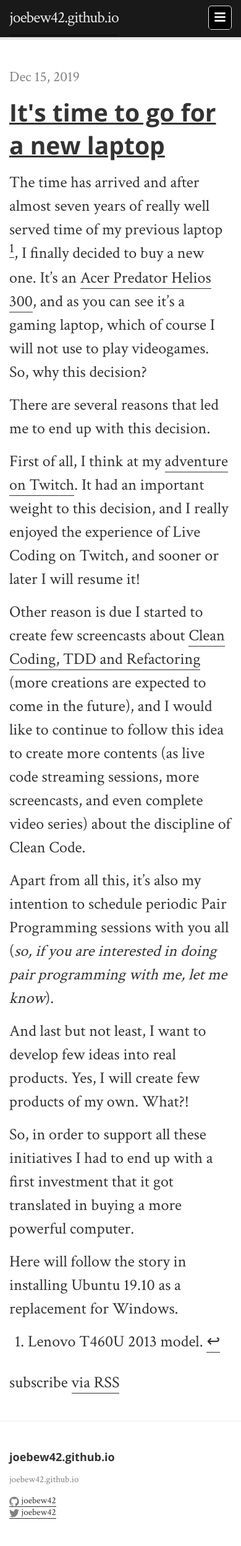
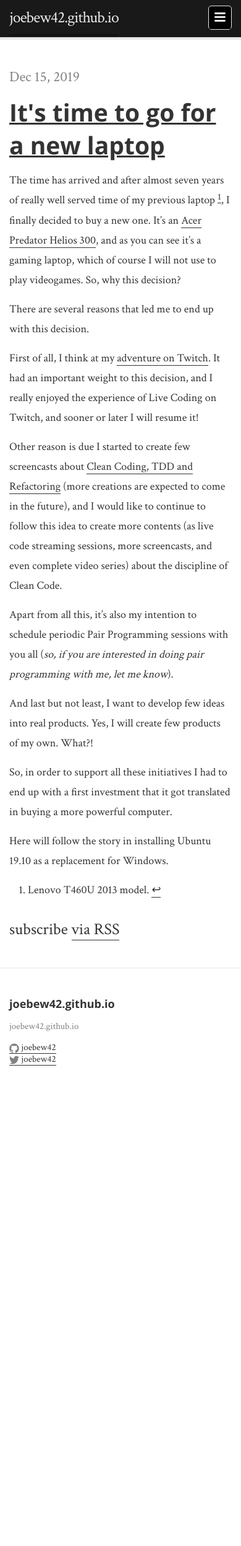
Before and after one commit to joebew42/joebew42.github.io, a Jekyll site: the page built from index.html, in a window 390 px wide. Shown: the whole page at 62% size. Built offline with Jekyll 4.4.1, drawn with Linux system fonts in a browser that asks for light colours; after the commit the page ends 1763 px from its top, so only the background shows below that.

Commit message:
make the font-size smaller for smartphone

```diff
--- a/_sass/_layout.scss
+++ b/_sass/_layout.scss
@@ -217,5 +217,8 @@
     margin-bottom: $spacing-unit;
     line-height: $base-line-height;
 
-    // TODO make the font-size smaller on-palm
+    @include media-query($on-palm) {
+        font: $base-font-weight $on-palm-font-size $base-font-family;
+        line-height: $on-palm-line-height;
+    }
 }
--- a/css/main.scss
+++ b/css/main.scss
@@ -13,6 +13,9 @@ $base-font-weight: 300;
 $heading-font-weight: 700;
 $small-font-size:  $base-font-size * 0.9;
 $base-line-height: 38px;
+
+$on-palm-font-size: 18px;
+$on-palm-line-height: 32px;
 
 $header-color: rgba(255,255,255,0.9);
 $header-background-color: rgba(0,0,0,0.9);
```
